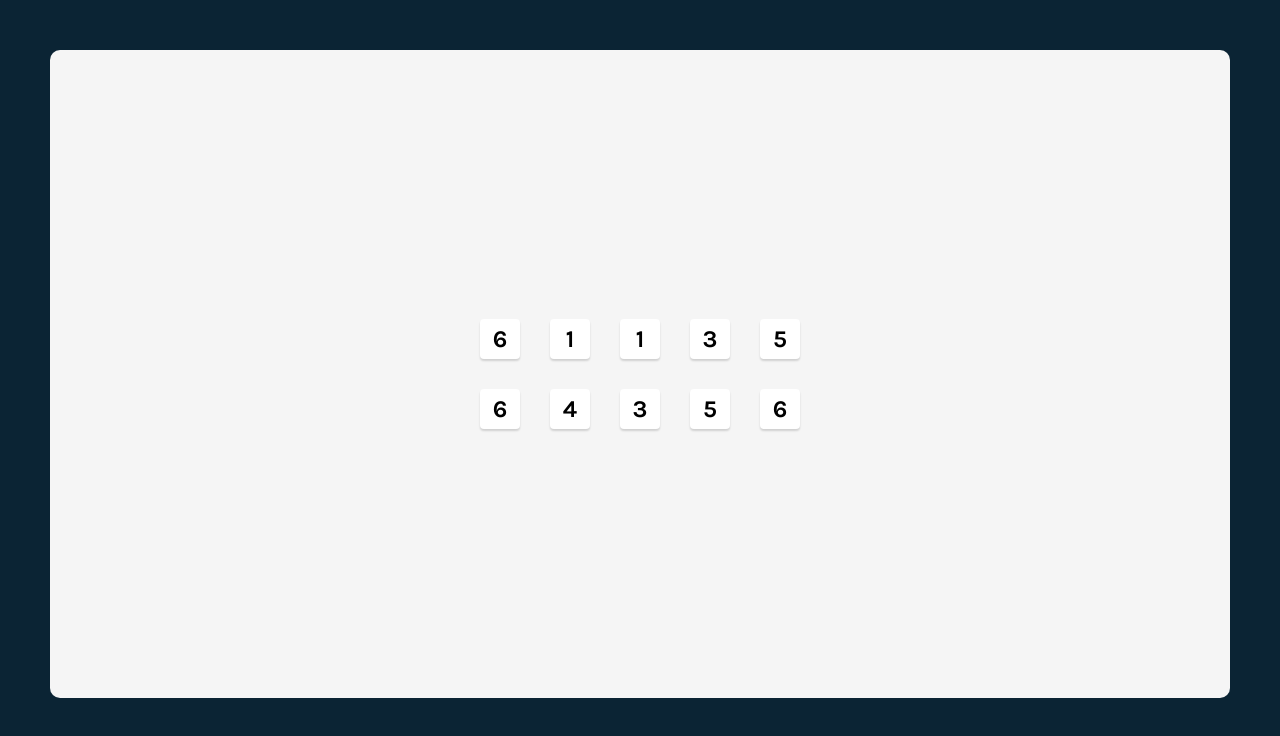
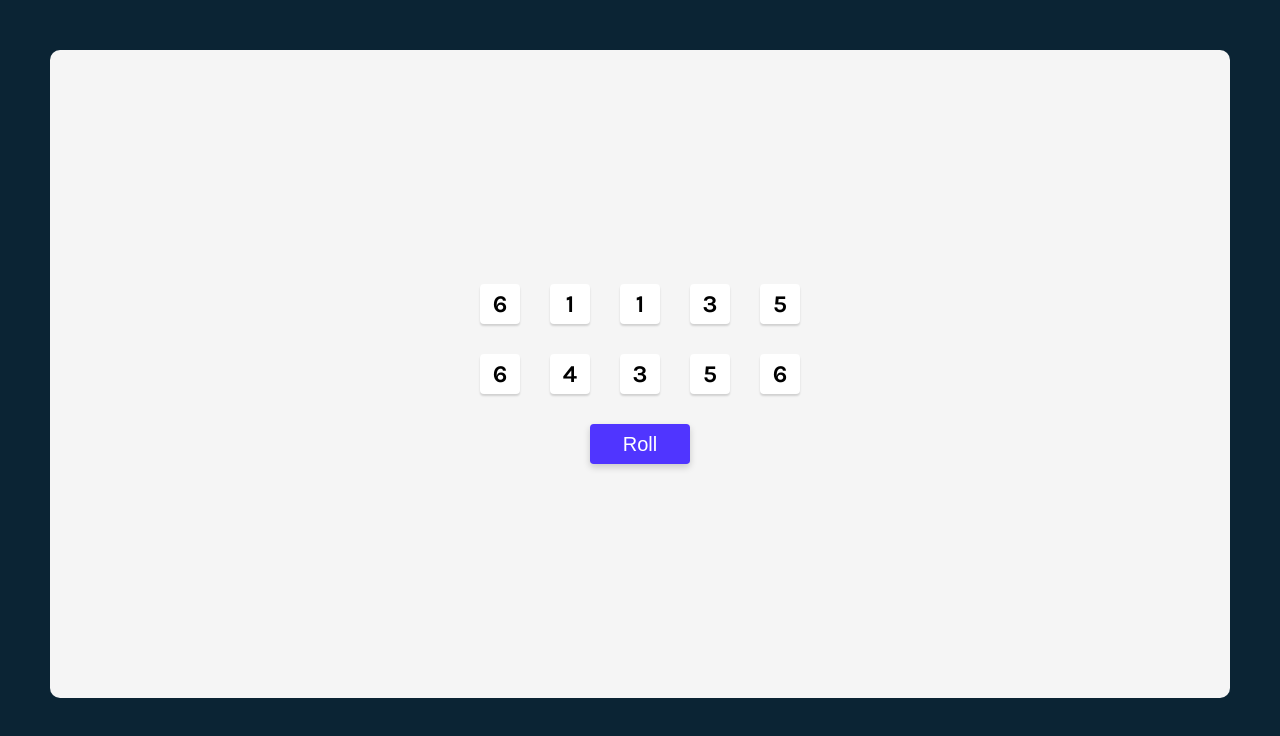
Before and after one commit to ahmad-elshowair/react-tenzise, a React (Create React App) app: page / in a window 1280 px wide. Shown: the top 736 px of the page. Built offline with nearby package versions, Linux system fonts and the light colour scheme.

Commit message:
add styled roll dice button

```diff
--- a/src/App.js
+++ b/src/App.js
@@ -17,13 +17,16 @@ function App() {
       return <Die key={die.id} value={die}/>;
     });
 
+    const rollDice = () =>{
+      return setDice(allNewDice);
+    };
 
   return (
     <div className="main">
       <div className="dice--container">
         {diceElements}
       </div>
-
+      {dice && <button className="roll--btn" onClick={rollDice}>Roll</button>}
     </div>
   );
 }
--- a/src/index.css
+++ b/src/index.css
@@ -39,3 +39,21 @@ body{
   justify-content: center;
   cursor: pointer;
 }
+
+.roll--btn{
+  border: none;
+  font-size: 20px;
+  height: 40px;
+  color: #fff;
+  background: #5035FF;
+  box-shadow: 0px 3.2px 7.68px rgb(0 0 0 / 18%);
+  border-radius: 3.81277px;
+  width: 100px;
+  cursor: pointer;
+  transition: all ease-in-out .5s;
+}
+
+.roll--btn:hover{
+  background-color: #fff;
+  color: #5035FF;
+}
```
